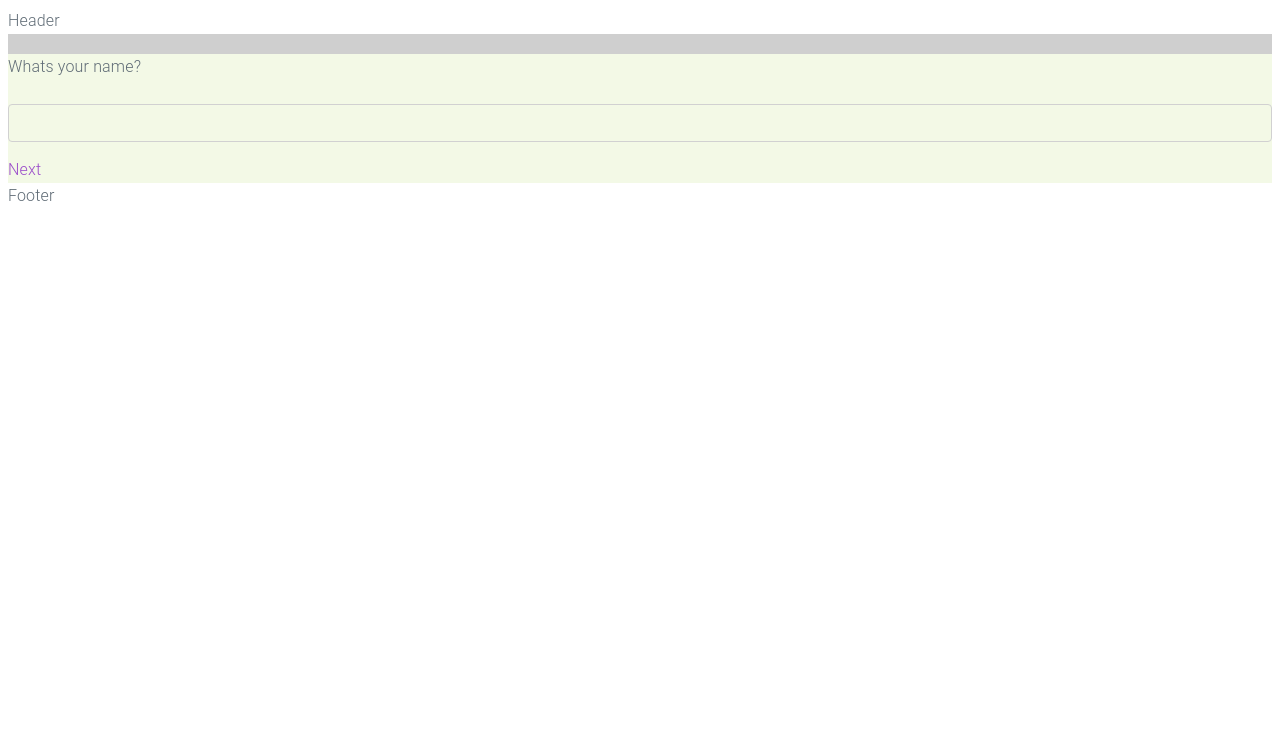
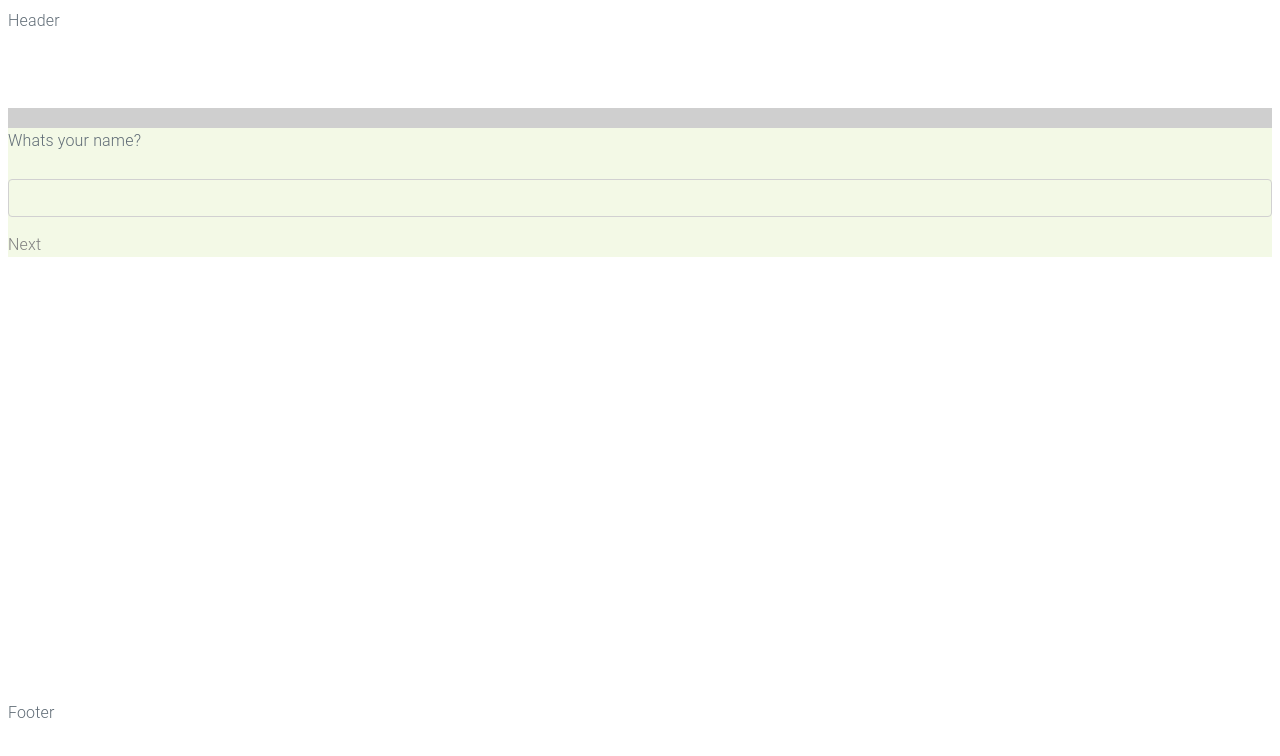
Before and after one commit to herat130/pa, a React (Create React App) app: page /#/ in a window 1280 px wide. Shown: the top 756 px of the page. Built offline with nearby package versions, Linux system fonts and the light colour scheme.

Commit message:
css modification for heqader footer=

```diff
--- a/src/assets/styles/grid.scss
+++ b/src/assets/styles/grid.scss
@@ -31,3 +31,13 @@
 		}
 	}
 }
+
+.header{
+	height:100px;
+}
+.footer{
+	height:100px;
+	bottom: 0;
+	clear: both;
+	position: absolute;
+}
--- /dev/null
+++ b/src/assets/styles/survey.scss
@@ -0,0 +1,4 @@
+.disable{
+  pointer-events: none;
+  color:gray;
+}
--- a/src/containers/Survey.tsx
+++ b/src/containers/Survey.tsx
@@ -9,6 +9,7 @@ import { IActionType } from '../actions/survey.actions';
 import AnswerComponent, { IAnswerProps } from '../component/AnswerComponent';
 import ProgressBar, { IProgressBar } from '../component/ProgressBar';
 import { currentIndexFromIdentifier } from '../selectors/survey.selector';
+import '../assets/styles/survey.scss';
 interface ISurveyMapStateToProps extends ISurveyState {
 
 }
```
